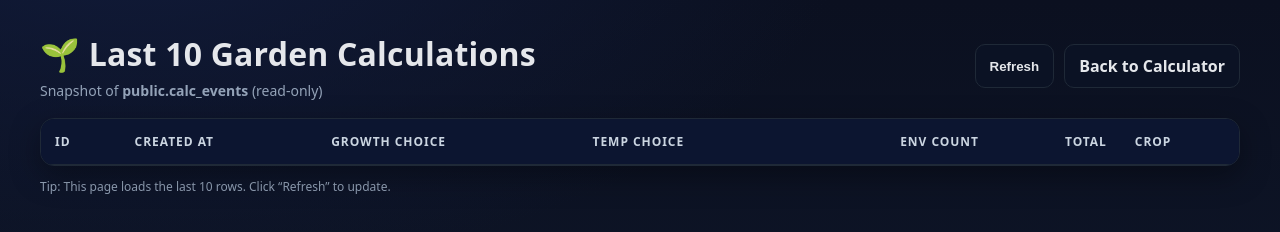
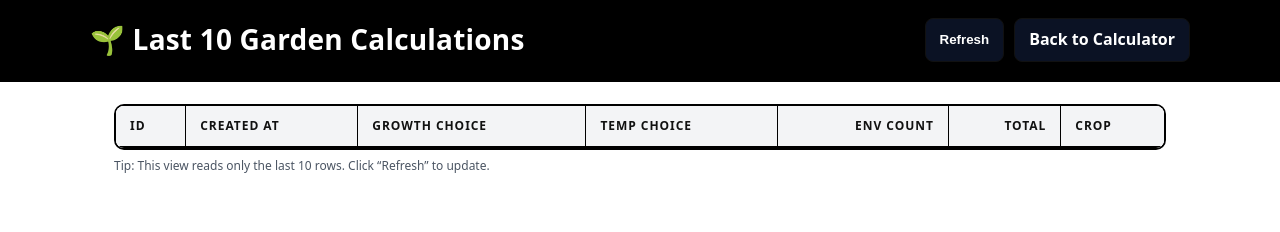
Before and after one commit to Coderz43/growagarden-calculator-pro, a website: page records.html in a window 1280 px wide. Drawn offline with Linux system fonts and the light colour scheme; no server answers.

Commit message:
Update records.html

```diff
--- a/records.html
+++ b/records.html
@@ -5,79 +5,137 @@
   <meta name="viewport" content="width=device-width, initial-scale=1.0"/>
   <title>Recent Garden Calculations</title>
 
-  <!-- Self-contained styles: dark gradient like home, crisp card, visible rows -->
   <style>
+    /* --- Base --- */
     :root {
-      --bg1:#0b1020; --bg2:#0f172a; --card:#0b1224; --line:#1f2937;
-      --fg:#e5e7eb; --muted:#94a3b8; --accent:#22c55e; --row:#0f1a33; --row2:#0d152b;
+      --bg: #ffffff;     /* page background */
+      --fg: #111111;     /* body text */
+      --bar: #000000;    /* top bar */
+      --muted: #4b5563;  /* subtle text */
+      --btn: #0b1224;    /* button bg */
+      --btn-b: #111111;  /* button border */
+      --tbl-h: #f3f4f6;  /* table head background */
+      --line: #000000;   /* table border lines -> BLACK */
     }
-    *{box-sizing:border-box}
-    html,body{height:100%}
-    body{
-      margin:0; font-family: ui-sans-serif, system-ui, -apple-system, Segoe UI, Roboto, Arial;
-      color:var(--fg);
-      background: radial-gradient(1200px 600px at 10% -10%, #111b3a 0%, transparent 60%),
-                  linear-gradient(180deg,var(--bg1),var(--bg2) 60%, #0a1226);
-      padding:32px 16px;
+    * { box-sizing: border-box; }
+    html, body { margin:0; padding:0; }
+    body {
+      background: var(--bg);
+      color: var(--fg);
+      font-family: ui-sans-serif, system-ui, -apple-system, Segoe UI, Roboto, "Helvetica Neue", Arial;
+      line-height: 1.35;
     }
-    .shell{max-width:1200px; margin:0 auto;}
-    header{display:flex; align-items:center; justify-content:space-between; gap:12px; margin-bottom:18px;}
-    h1{margin:0; font-size:32px; letter-spacing:.2px;}
-    .sub{color:var(--muted); font-size:14px; margin-top:6px;}
-    .btn{
-      border:1px solid var(--line); background:var(--card); color:var(--fg);
-      padding:10px 14px; border-radius:10px; cursor:pointer; font-weight:600; text-decoration:none; display:inline-block;
+
+    /* --- Top black bar --- */
+    .topbar {
+      background: var(--bar);
+      color: #ffffff;
+      padding: 18px 24px;
+      border-bottom: 2px solid var(--line);
     }
-    .btn:hover{filter:brightness(1.1)}
-    .card{
-      background:rgba(10,18,36,.8); backdrop-filter: blur(6px);
-      border:1px solid var(--line); border-radius:14px; box-shadow:0 10px 30px rgba(0,0,0,.35);
-      overflow:hidden;
+    .topbar .wrap {
+      max-width: 1100px; margin: 0 auto; display:flex; align-items:center; justify-content:space-between; gap:16px;
     }
-    .table-wrap{
-      max-height:65vh; /* scrollable area */
-      overflow:auto;
+    .title {
+      margin: 0;
+      font-size: 28px;
+      font-weight: 800;
+      letter-spacing: .2px;
     }
-    table{width:100%; border-collapse:separate; border-spacing:0}
-    thead th{
-      position:sticky; top:0; z-index:1;
-      background:#0c1530; color:#cbd5e1;
-      border-bottom:1px solid var(--line);
-      text-align:left; font-size:12px; letter-spacing:.08em; text-transform:uppercase;
-      padding:14px;
+    .actions { display:flex; gap:10px; }
+    .btn {
+      background: var(--btn);
+      color: #ffffff;
+      border: 1px solid var(--btn-b);
+      padding: 10px 14px;
+      border-radius: 8px;
+      cursor: pointer;
+      font-weight: 600;
+      text-decoration: none;
+      display:inline-block;
     }
-    tbody td{
-      padding:14px; border-bottom:1px solid #14203d; color:var(--fg); font-size:14px;
+    .btn:hover { filter: brightness(1.08); }
+
+    /* --- Content --- */
+    .shell { max-width: 1100px; margin: 22px auto; padding: 0 24px; }
+    .hint { color: var(--muted); font-size: 12px; margin-top: 8px; }
+
+    /* --- Table Card --- */
+    .card {
+      background: #ffffff;
+      border: 2px solid var(--line);       /* outer border black */
+      border-radius: 10px;
+      overflow: hidden;
     }
-    tbody tr{background:var(--row)}
-    tbody tr:nth-child(even){background:var(--row2)}
-    tbody tr:hover{filter:brightness(1.1)}
-    .pill{
-      display:inline-block; padding:4px 8px; border-radius:999px; font-size:12px;
-      background:#0b1224; border:1px solid var(--line);
+    .table-wrap { overflow-x: auto; }
+
+    table {
+      width: 100%;
+      border-collapse: collapse;            /* ensure single borders */
+      background: #ffffff;
     }
-    .right{text-align:right}
-    .muted{color:var(--muted)}
-    footer{margin-top:12px; color:var(--muted); font-size:12px}
-    .actions{display:flex; gap:10px}
+    thead th {
+      background: var(--tbl-h);
+      border-bottom: 2px solid var(--line); /* head bottom line black */
+      border-right: 1px solid var(--line);  /* vertical lines black */
+      padding: 12px 14px;
+      text-align: left;
+      font-size: 12px;
+      text-transform: uppercase;
+      letter-spacing: .08em;
+      color: #111111;
+    }
+    thead th:last-child { border-right: 0; }
+
+    tbody td {
+      padding: 14px;
+      border-bottom: 1px solid var(--line); /* row separators black */
+      border-right: 1px solid var(--line);  /* vertical lines black */
+      font-size: 14px;
+      color: #111111;
+      background: #ffffff;
+    }
+    tbody tr:last-child td { border-bottom: 0; }
+    tbody td:last-child { border-right: 0; }
+
+    .right { text-align: right; }
+    .muted { color: var(--muted); }
+
+    /* small pill tags but on white theme */
+    .pill {
+      display:inline-block;
+      padding: 3px 8px;
+      border-radius: 999px;
+      font-size: 12px;
+      background: #ffffff;
+      border: 1px solid var(--line);       /* pill border black */
+      color: #111111;
+    }
+
+    /* mobile tweaks */
+    @media (max-width: 640px) {
+      .title { font-size: 22px; }
+    }
   </style>
 </head>
 <body>
-  <div class="shell">
-    <header>
-      <div>
-        <h1>🌱 Last 10 Garden Calculations</h1>
-        <div class="sub">Snapshot of <b>public.calc_events</b> (read-only)</div>
-      </div>
+
+  <!-- Top black header bar -->
+  <div class="topbar">
+    <div class="wrap">
+      <h1 class="title">🌱 Last 10 Garden Calculations</h1>
       <div class="actions">
         <button class="btn" id="refresh-btn">Refresh</button>
         <a class="btn" href="./index.html">Back to Calculator</a>
       </div>
-    </header>
+    </div>
+  </div>
 
+  <!-- Content -->
+  <div class="shell">
     <div class="card">
       <div class="table-wrap">
-        <table id="records-table" aria-label="Recent garden calculations">
+        <table id="records-table">
           <thead>
             <tr>
               <th>ID</th>
@@ -90,19 +148,19 @@
             </tr>
           </thead>
           <tbody>
+            <!-- populated by assets/js/app.js: loadRecentRecords() -->
             <tr><td colspan="7" class="muted">Loading latest records…</td></tr>
           </tbody>
         </table>
       </div>
     </div>
-
-    <footer>Tip: This page loads the last 10 rows. Click “Refresh” to update.</footer>
+    <div class="hint">Tip: This view reads only the last 10 rows. Click “Refresh” to update.</div>
   </div>
 
-  <!-- Keep your bundle path EXACTLY the same -->
+  <!-- Your existing bundle (unchanged path) -->
   <script src="assets/js/app.js"></script>
   <script>
-    // Trigger in case app.js loads first
+    // Trigger once in case app.js finishes before DOMContentLoaded
     window.loadRecentRecords && window.loadRecentRecords();
   </script>
 </body>
```
